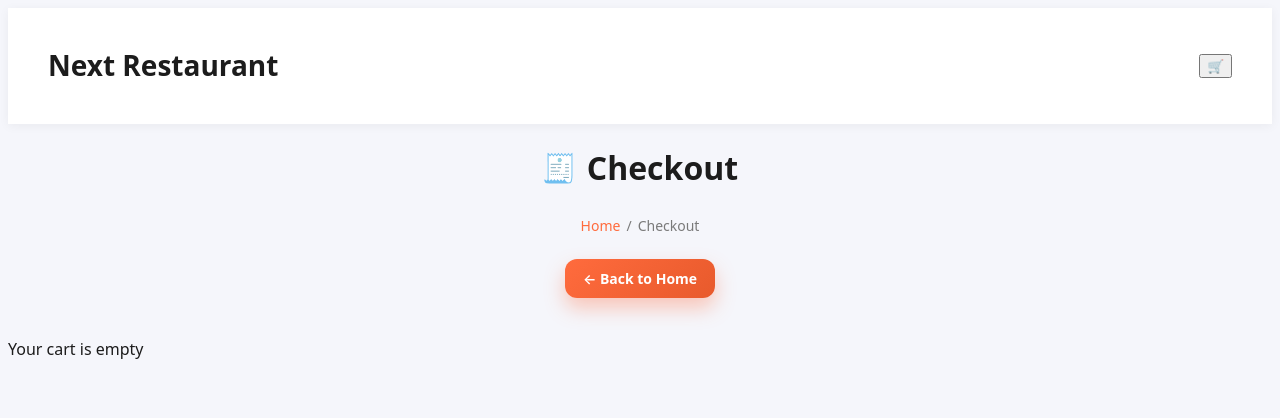
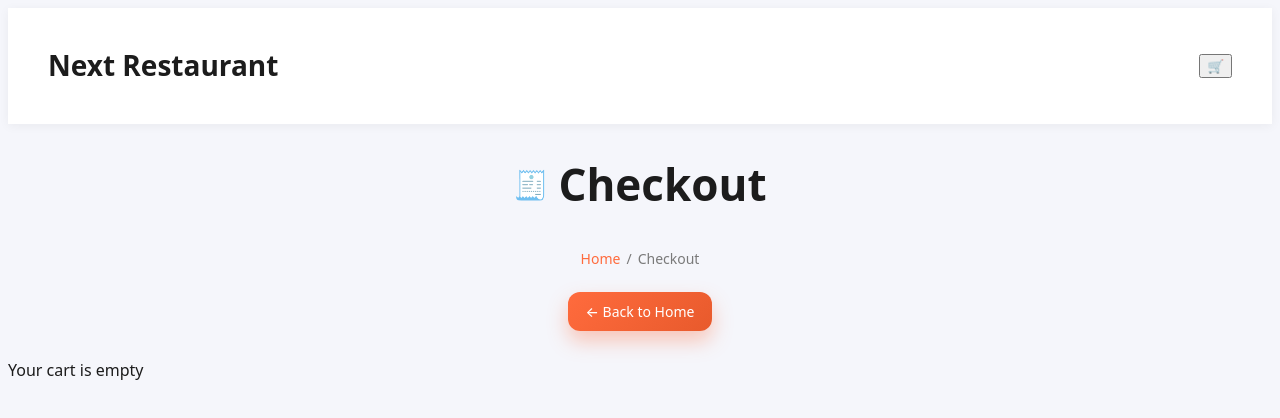
Before and after one commit to blackrexdl/next-restaurant, a Next.js app: page /checkout in a window 1280 px wide. Shown: the top 418 px of the page. Built offline with nearby package versions, Linux system fonts and the light colour scheme.

Commit message:
improved 	•	✔ spacing tightened (no more big gap at top) 	•	✔ title looks stronger + centered properly 	•	✔ icon aligned perfectly 	•	✔ breadcrumb spacing fixed 	•	✔ button now feels interactive (hover + lift)

```diff
--- a/src/app/checkout/styles/checkout-header.css
+++ b/src/app/checkout/styles/checkout-header.css
@@ -1,6 +1,6 @@
 .checkout-header{
   text-align:center;
-  margin-bottom:40px;
+  margin-bottom:28px;
 }
 
 .checkout-title{
@@ -8,10 +8,15 @@
   align-items:center;
   justify-content:center;
   gap:10px;
+  font-weight:600;
+  font-size:22px;
 }
 
 .checkout-icon{
   font-size:28px;
+  display:flex;
+  align-items:center;
+  justify-content:center;
 }
 
 .breadcrumb{
@@ -20,6 +25,7 @@
   gap:6px;
   font-size:14px;
   color:var(--muted);
+  margin-top:6px;
 }
 
 .home-btn{
@@ -28,4 +34,13 @@
   border-radius:12px;
   background:linear-gradient(135deg,var(--primary),var(--primary-dark));
   color:#fff;
+  display:inline-block;
+  font-size:14px;
+  font-weight:500;
+  transition:all .25s ease;
 }
+
+.home-btn:hover{
+  transform:translateY(-1px);
+  box-shadow:0 6px 16px rgba(0,0,0,0.2);
+}
```
